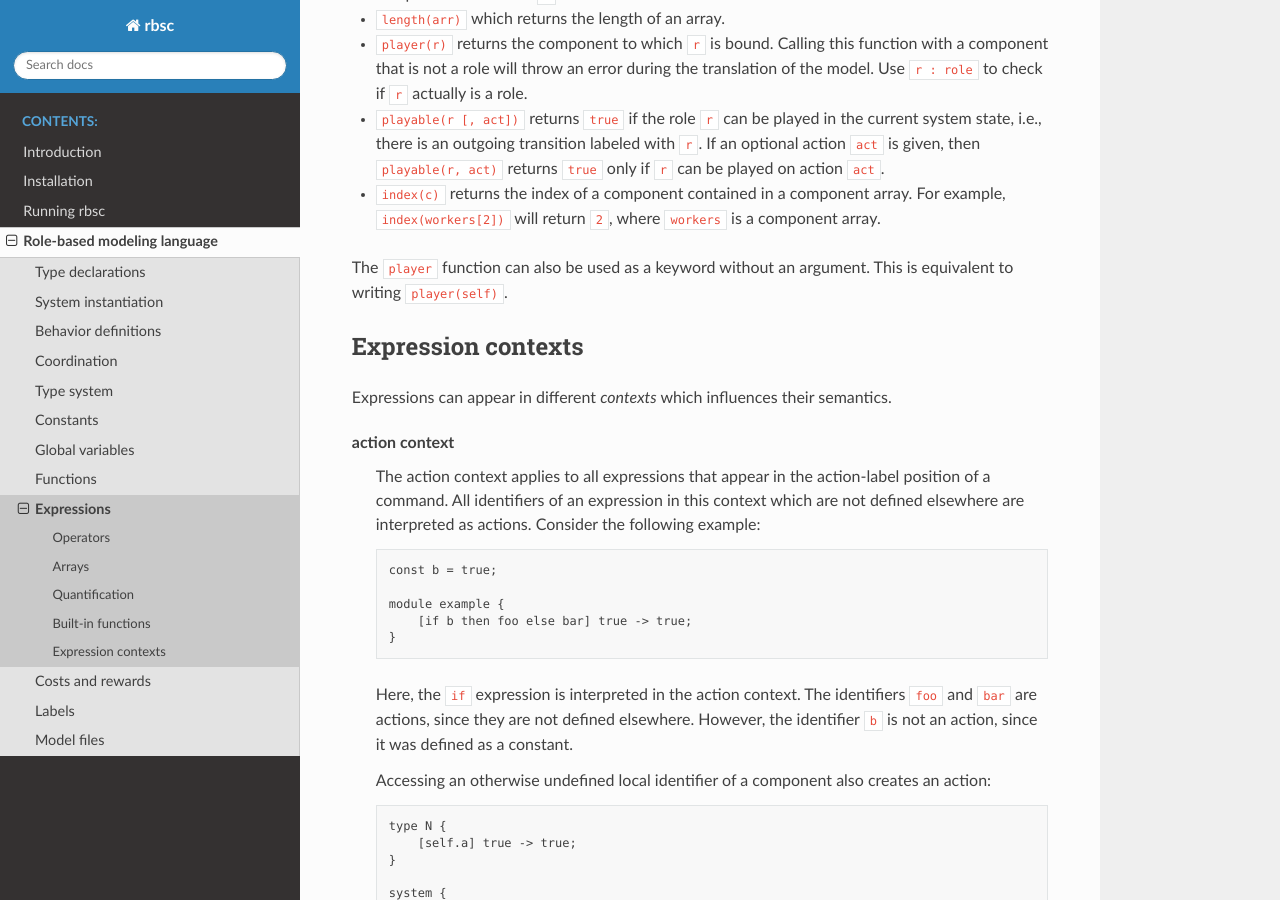
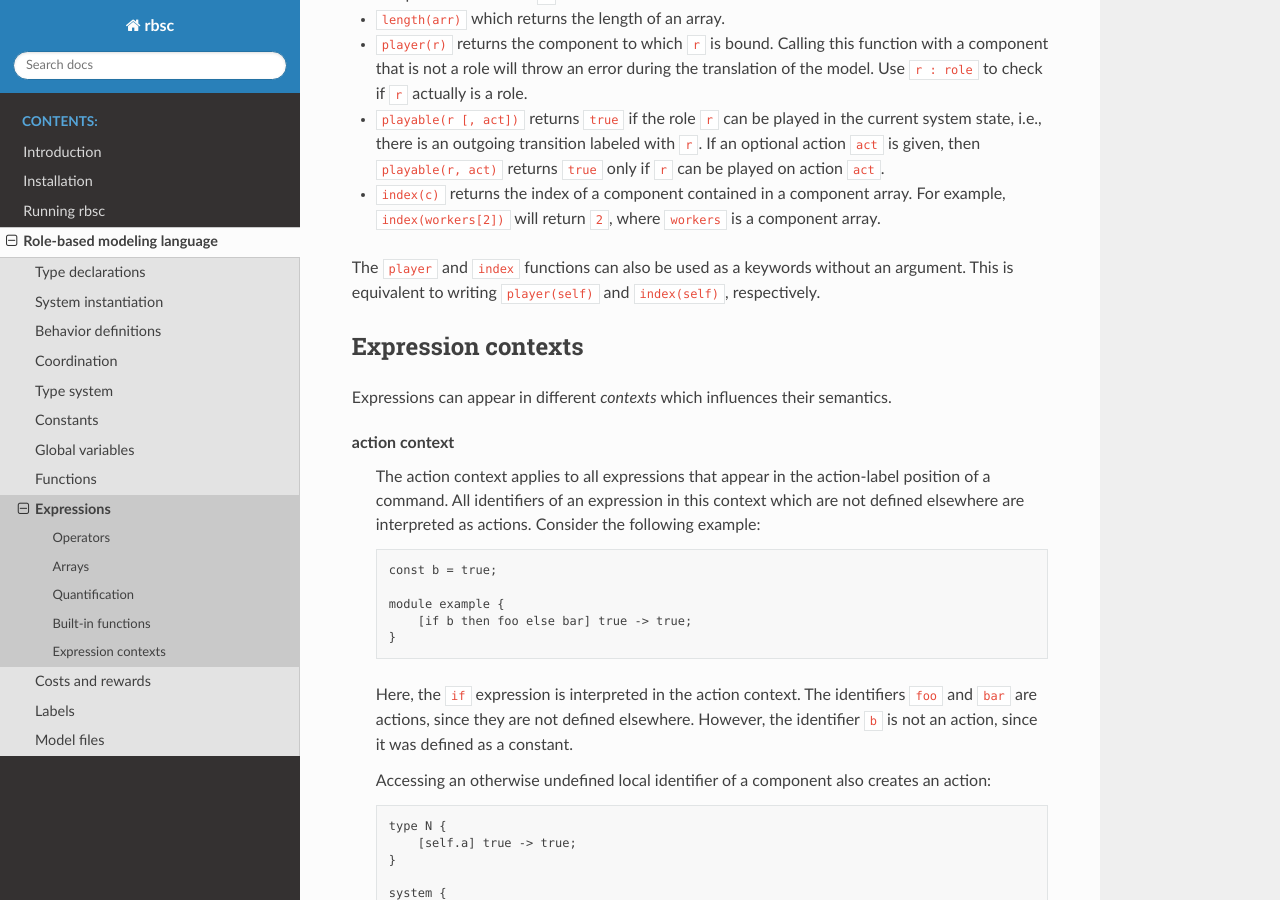
Before and after one commit to pchrszon/rbsc, a Sphinx documentation site: the page built from doc/language/expressions.rst, in a window 1280 px wide and 900 px high, scrolled down 2413 px. Built offline with Sphinx 7.4.7 and the Read the Docs theme 2.0.0, drawn with Linux system fonts in a browser that asks for light colours.

Commit message:
Allow index function without argument

```diff
--- a/doc/conf.py
+++ b/doc/conf.py
@@ -22,7 +22,7 @@ copyright = '2019, Philipp Chrszon'
 author = 'Philipp Chrszon'
 
 # The full version, including alpha/beta/rc tags
-release = '1.3.0.0'
+release = '1.4.0.0'
 
 
 # -- General configuration ---------------------------------------------------
--- a/doc/language/expressions.rst
+++ b/doc/language/expressions.rst
@@ -126,8 +126,9 @@ The following built-in functions are provided:
   For example, ``index(workers[2])`` will return ``2``, where ``workers`` is
   a component array.
 
-The ``player`` function can also be used as a keyword without an argument. This
-is equivalent to writing ``player(self)``.
+The ``player`` and ``index`` functions can also be used as a keywords without an
+argument. This is equivalent to writing ``player(self)`` and ``index(self)``,
+respectively.
 
 
 .. _sec-expression-contexts:
--- a/package.yaml
+++ b/package.yaml
@@ -1,5 +1,5 @@
 name: roles
-version: 1.3.0.1
+version: 1.4.0.0
 author: Philipp Chrszon
 maintainer: philipp.chrszon@tu-dresden.de
 copyright: ! 'Copyright: (c) 2019 Philipp Chrszon'
```
Also changed, not shown: 1 other file.
